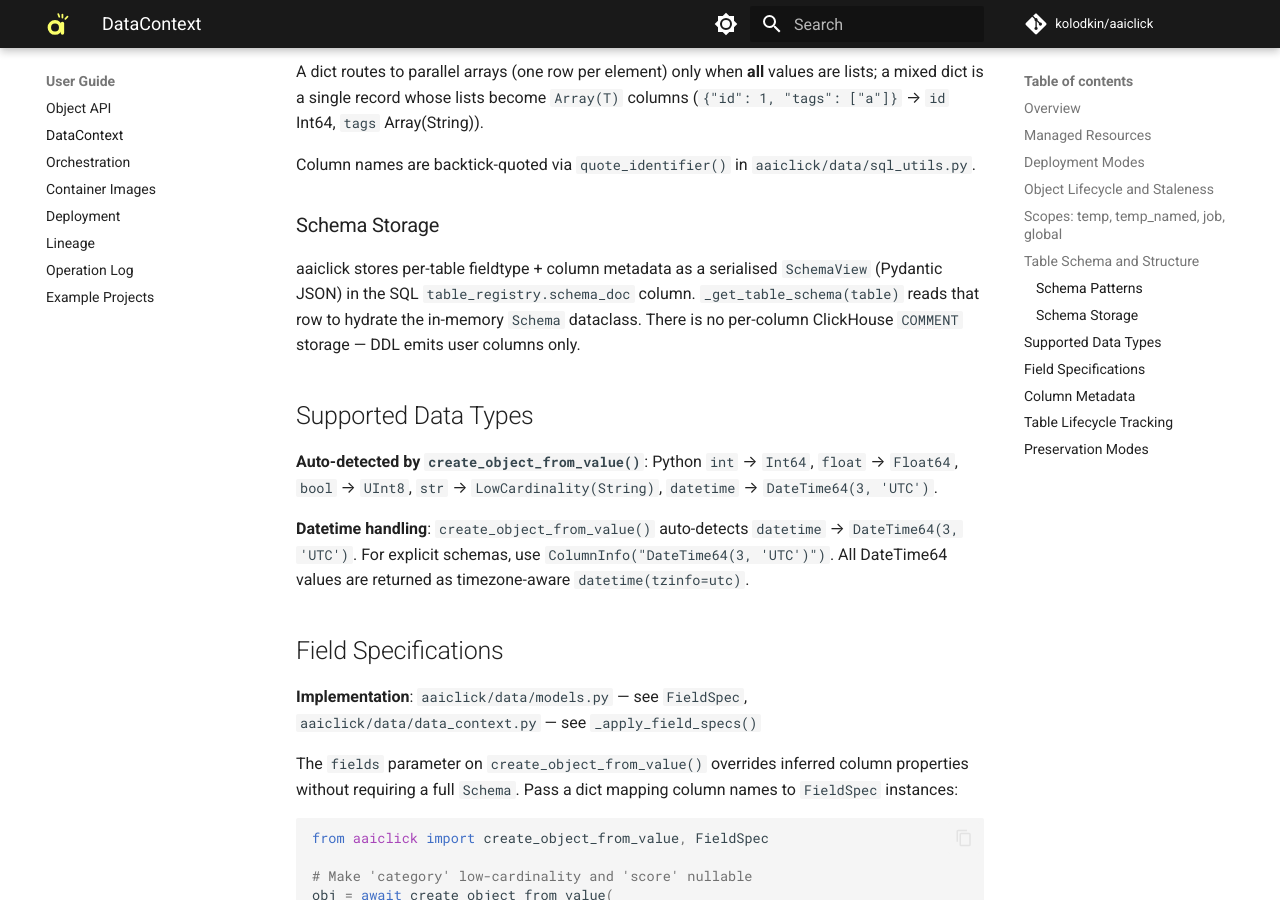
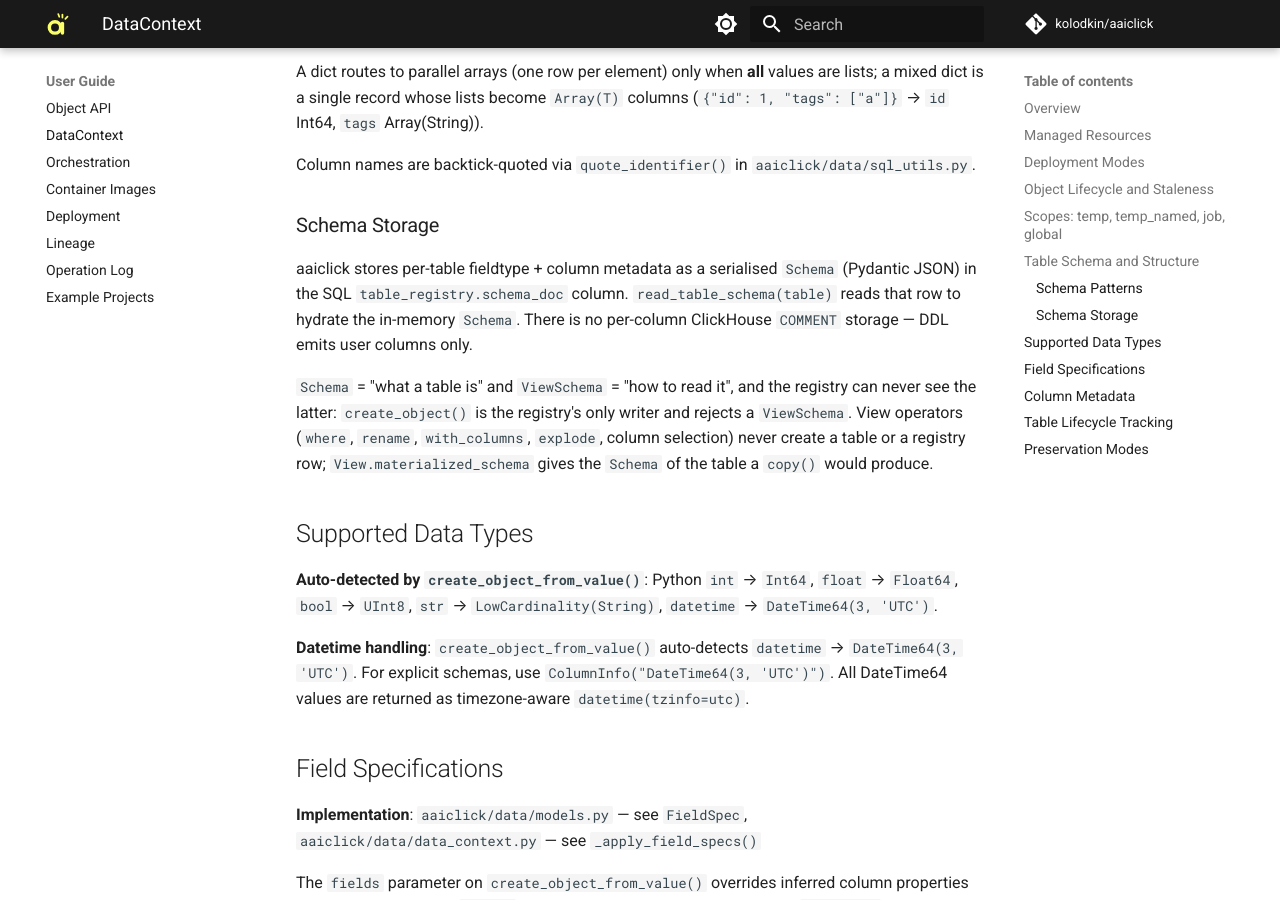
Before and after one commit to kolodkin/aaiclick, an MkDocs documentation site: the page built from docs/user_guide/data_context.md, in a window 1280 px wide and 900 px high, scrolled down 3767 px. Built offline with MkDocs 1.6.1 and Material for MkDocs 9.7.7, drawn with Linux system fonts in a browser that asks for light colours; comment, search, counter and statistics services are not loaded.

Commit message:
docs: state the Schema / ViewSchema split and the registry invariant
Schema = "what a table is", ViewSchema = "how to read it", and the registry
can never see the latter. Also fix the Schema Storage section: the registry
holds a Schema (not "SchemaView") and is read by read_table_schema.

Co-Authored-By: Claude Fable 5.1 <noreply@anthropic.com>
Claude-Session: https://claude.ai/code/session_016QSUamp3pRHhNYpfAXahSW

```diff
--- a/docs/user_guide/data_context.md
+++ b/docs/user_guide/data_context.md
@@ -139,7 +139,9 @@ Column names are backtick-quoted via `quote_identifier()` in `aaiclick/data/sql_
 
 ### Schema Storage
 
-aaiclick stores per-table fieldtype + column metadata as a serialised `SchemaView` (Pydantic JSON) in the SQL `table_registry.schema_doc` column. `_get_table_schema(table)` reads that row to hydrate the in-memory `Schema` dataclass. There is no per-column ClickHouse `COMMENT` storage — DDL emits user columns only.
+aaiclick stores per-table fieldtype + column metadata as a serialised `Schema` (Pydantic JSON) in the SQL `table_registry.schema_doc` column. `read_table_schema(table)` reads that row to hydrate the in-memory `Schema`. There is no per-column ClickHouse `COMMENT` storage — DDL emits user columns only.
+
+`Schema` = "what a table is" and `ViewSchema` = "how to read it", and the registry can never see the latter: `create_object()` is the registry's only writer and rejects a `ViewSchema`. View operators (`where`, `rename`, `with_columns`, `explode`, column selection) never create a table or a registry row; `View.materialized_schema` gives the `Schema` of the table a `copy()` would produce.
 
 ## Supported Data Types
 
```
Also changed, not shown: docs/user_guide/object.md (+1 -1 lines).
